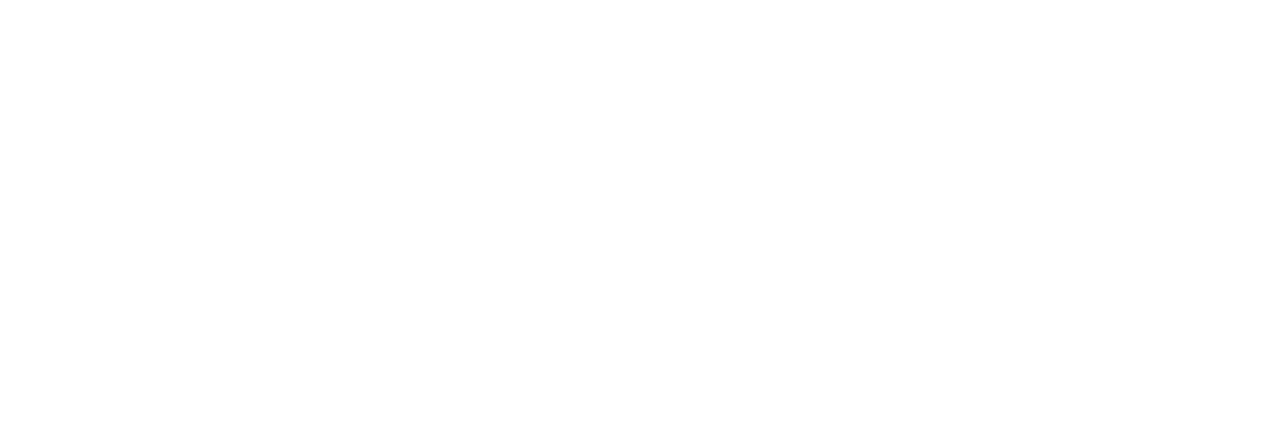
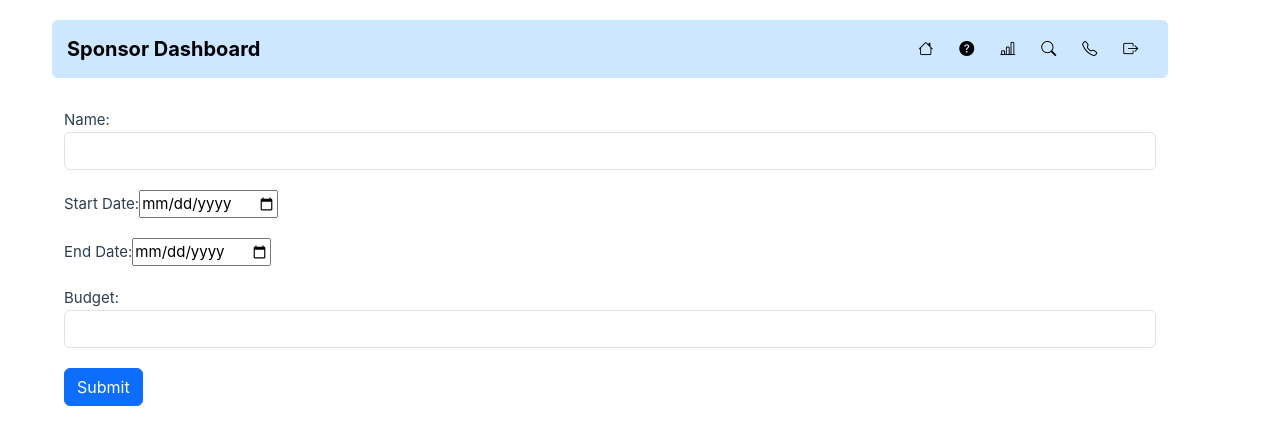
Before and after one commit to srupat/Influencer-Engagement-Sponsorship-Coordination-Platform, a Vue app in the folder frontend/iescp/: page /add/campaign in a window 1280 px wide. Before the commit this address had no page. Shown: the top 444 px of the page. Built offline with nearby package versions, Linux system fonts and the light colour scheme.

Commit message:
add campaign

```diff
--- a/frontend/iescp/src/components/sponsor/SponsorNavbar.vue
+++ b/frontend/iescp/src/components/sponsor/SponsorNavbar.vue
@@ -18,11 +18,6 @@
           <li class="nav-item">
             <router-link class="nav-link" to="/sponsor/dashboard"
               ><i class="bi bi-house"></i
-            ></router-link>
-          </li>
-          <li class="nav-item">
-            <router-link class="nav-link" to="/campaign"
-              ><i class="bi bi-calendar-plus"></i
             ></router-link>
           </li>
           <li class="nav-item">
--- a/frontend/iescp/src/router/index.js
+++ b/frontend/iescp/src/router/index.js
@@ -62,13 +62,13 @@
     component: () => import('../views/admin/UserList.vue')
   },
   {
-    path: '/campaign',
-    name: 'campaign',
-    component: () => import('../views/sponsor/CampaignManagement.vue')
+    path: '/add/campaign',
+    name: 'add-campaign',
+    component: () => import('../views/sponsor/AddCampaign.vue')
   },
   {
     path: '/edit/campaign',
-    name: 'campaign',
+    name: 'edit-campaign',
     component: () => import('../views/sponsor/EditCampaign.vue')
   },
 ]
--- /dev/null
+++ b/frontend/iescp/src/views/sponsor/AddCampaign.vue
@@ -0,0 +1,87 @@
+<template>
+  <SponsorNavbar />
+
+  <div class="container">
+    <form @submit.prevent="submitForm">
+      <div class="form-group">
+        <label for="name">Name:</label>
+        <input type="text" class="form-control" id="name" v-model="name" />
+      </div>
+
+      <div class="form-group">
+        <label for="startDate">Start Date:</label>
+        <input type="date" id="startDate" v-model="startDate" />
+      </div>
+
+      <div class="form-group">
+        <label for="endDate">End Date:</label>
+        <input type="date" id="endDate" v-model="endDate" />
+      </div>
+
+      <div class="form-group">
+        <label for="budget">Budget:</label>
+        <input type="number" class="form-control" id="budget" v-model="budget" />
+      </div>
+
+      <button type="submit" class="btn btn-primary">Submit</button>
+    </form>
+  </div>
+</template>
+
+<script>
+import SponsorNavbar from '@/components/sponsor/SponsorNavbar.vue'
+import { mapGetters } from 'vuex'
+
+export default {
+  components: {
+    SponsorNavbar
+  },
+  computed: {
+    ...mapGetters(['sponsorID'])
+  },
+  methods: {
+    async submitForm() {
+      const formattedStartDate = new Date(this.startDate).toISOString()
+      const formattedEndDate = new Date(this.endDate).toISOString()
+
+      const formData = {
+        name: this.name,
+        start_date: formattedStartDate,
+        end_date: formattedEndDate,
+        budget: this.budget,
+        sponsor_id: this.sponsorID
+      }
+
+      try {
+        const response = await fetch(`http://localhost:8085/api/campaign`, {
+          method: 'POST',
+          headers: {
+            'Content-Type': 'application/json'
+          },
+          body: JSON.stringify(formData)
+        })
+
+        if (response.ok) {
+          const data = await response.json()
+          console.log(data)
+          this.$router.push('/sponsor/dashboard')
+        } else {
+          console.error('Request failed with status:', response.status)
+        }
+      } catch (error) {
+        console.error('Request failed:', error)
+      }
+    }
+  }
+}
+</script>
+
+<style scoped>
+.container {
+  margin-top: 20px;
+}
+
+.form-group {
+  margin-bottom: 20px;
+}
+</style>
--- a/frontend/iescp/src/views/sponsor/CampaignManagement.vue
+++ /dev/null
@@ -1,13 +0,0 @@
-<template>
-    <SponsorNavbar />
-</template>
-
-<script>
-import SponsorNavbar from '@/components/sponsor/SponsorNavbar.vue'
-
-export default {
-    components: {
-        SponsorNavbar
-    }
-}
-</script>
--- a/frontend/iescp/src/views/sponsor/SponsorDashboard.vue
+++ b/frontend/iescp/src/views/sponsor/SponsorDashboard.vue
@@ -7,6 +7,7 @@
                     <h2 class="welcome">Hello, Sponsor!</h2>
                 </div>
             </div>
+            <button class="btn btn-success" @click="AddCampaign()"><i class="bi bi-plus-circle"></i>Add Campaign</button>
             <div class="row mt-3">
                 <div class="col-12">
                     <ViewSponsorCampaign />
@@ -24,6 +25,11 @@
     components: {
         SponsorNavbar,
         ViewSponsorCampaign
+    },
+    methods: {
+        AddCampaign() {
+            this.$router.push('/add/campaign');
+        }
     }
 };
 </script>
@@ -41,4 +47,9 @@
 .row {
     margin-bottom: 20px;
 }
+
+i {
+    color: black;
+    margin-right: 15px;
+}
 </style>
```
Also changed, not shown: 2 other files (tests, documents, lock files or other folders).
